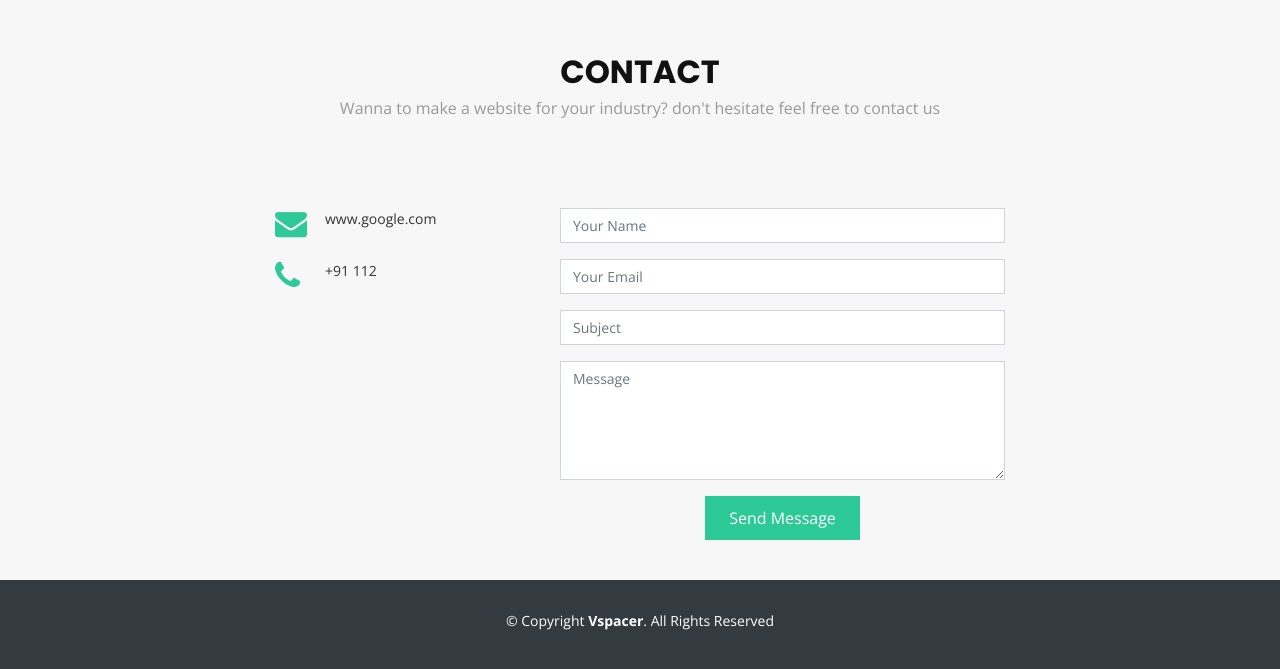
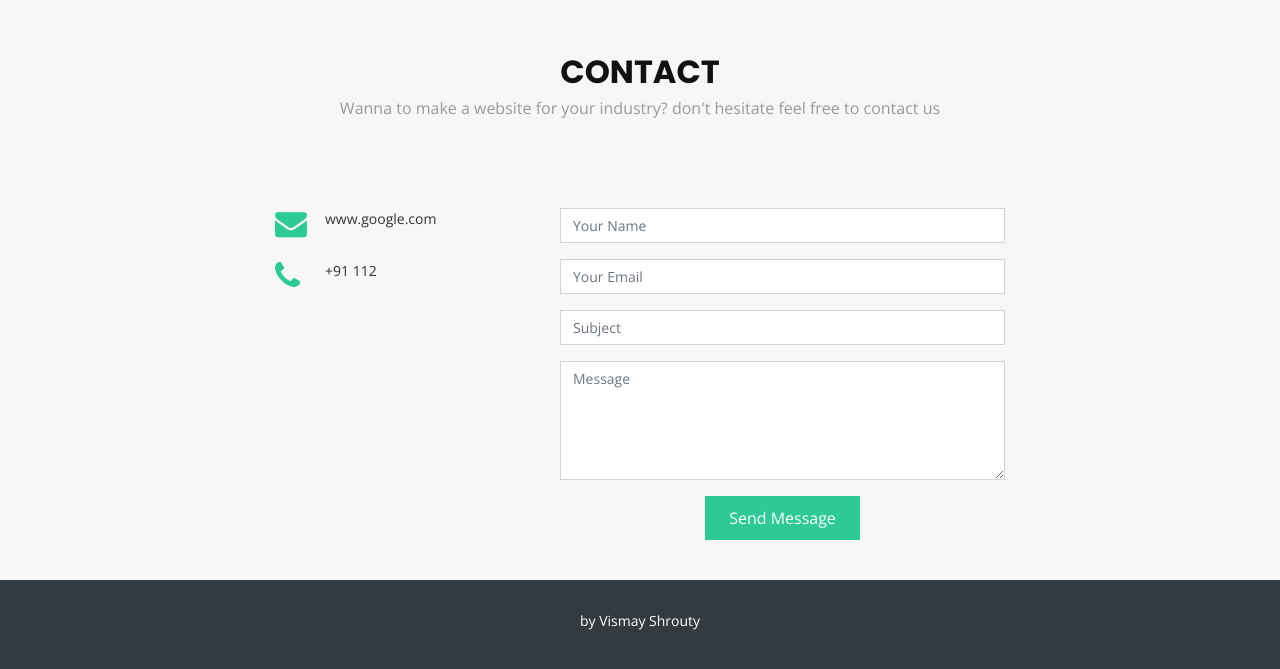
Before and after one commit to codebreaker77/Vspace, a plain HTML site: page index.html in a window 1280 px wide. Shown: the part 3020-3689 px from the top of the page. Drawn offline with nearby package versions, Linux system fonts and the light colour scheme; files whose address does not match are found by name.

Commit message:
Update index.html

```diff
--- a/index.html
+++ b/index.html
@@ -407,7 +407,7 @@
 
     <div class="container">
       <div class="copyright">
-        &copy; Copyright <strong>Vspacer</strong>. All Rights Reserved
+     by Vismay Shrouty
       </div>
       <div class="credits">
         <!--
```
